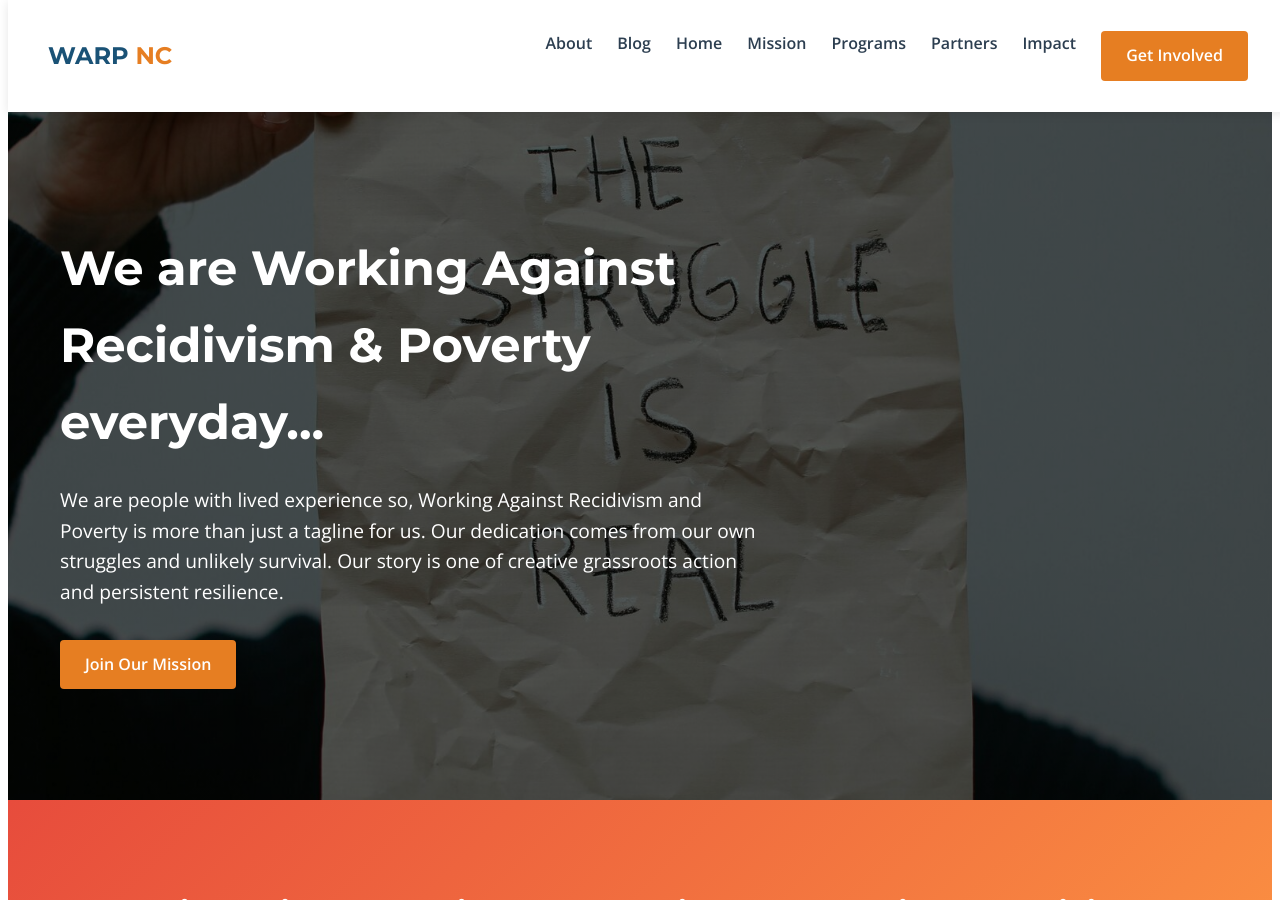
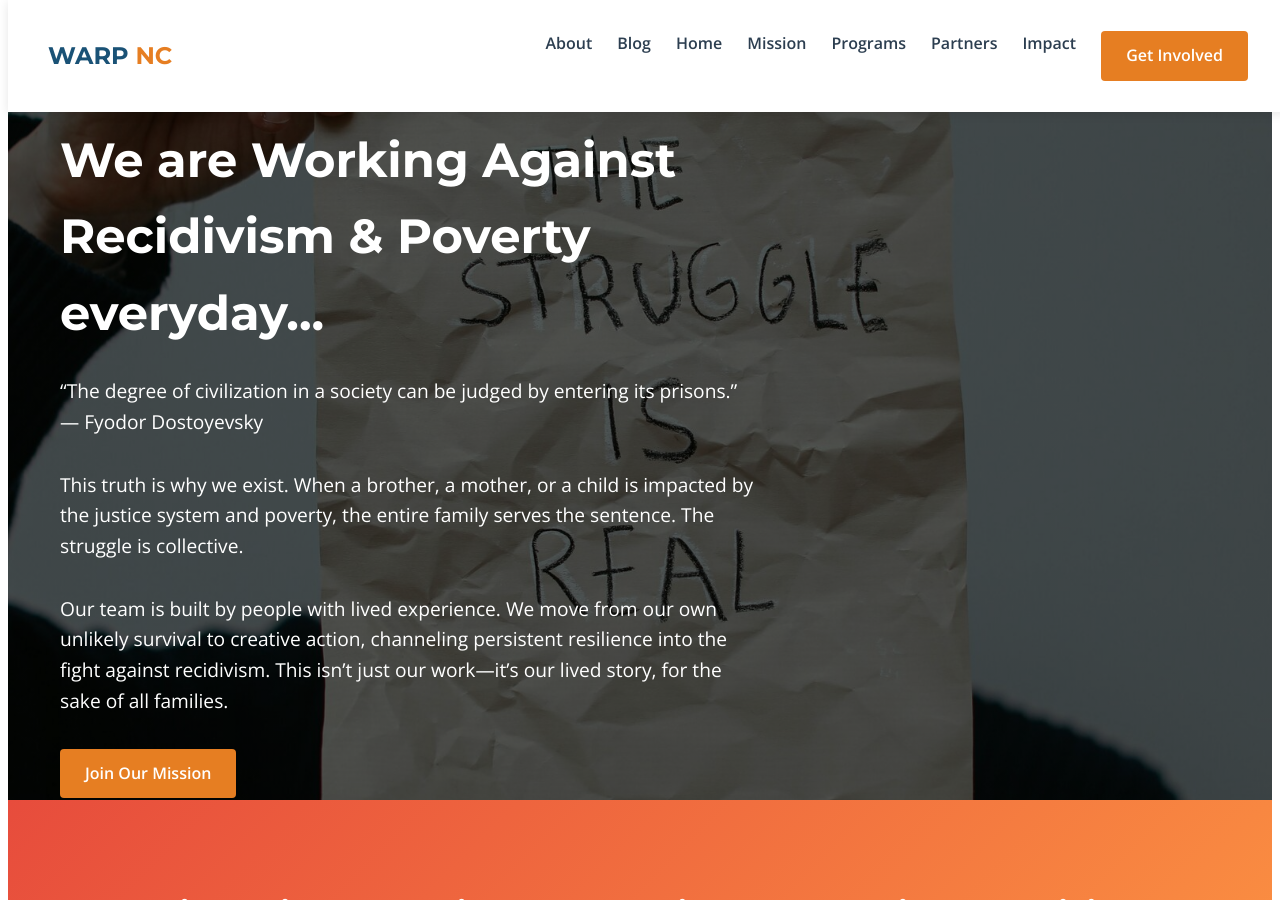
Before and after one commit to carlohutto/warp.github.io, a Jekyll site: the page index.html, which Jekyll copies as it is, in a window 1280 px wide and 900 px high. Built offline with Jekyll 4.4.1, drawn with Linux system fonts in a browser that asks for light colours.

Commit message:
Update hero copy with Dostoyevsky quote and lived-experience narrative

```diff
--- a/index.html
+++ b/index.html
@@ -535,7 +535,12 @@
         <div class="container">
             <div class="hero-content">
                 <h2>We are Working Against Recidivism & Poverty everyday...</h2>
-                <p>We are people with lived experience so, Working Against Recidivism and Poverty is more than just a tagline for us. Our dedication comes from our own struggles and unlikely survival. Our story is one of creative grassroots action and persistent resilience.</p>
+                <p>“The degree of civilization in a society can be judged by entering its prisons.”<br>
+                — Fyodor Dostoyevsky</p>
+
+                <p>This truth is why we exist. When a brother, a mother, or a child is impacted by the justice system and poverty, the entire family serves the sentence. The struggle is collective.</p>
+
+                <p>Our team is built by people with lived experience. We move from our own unlikely survival to creative action, channeling persistent resilience into the fight against recidivism. This isn’t just our work—it’s our lived story, for the sake of all families.</p>
                 <a href="#contact" class="btn">Join Our Mission</a>
             </div>
         </div>
```
